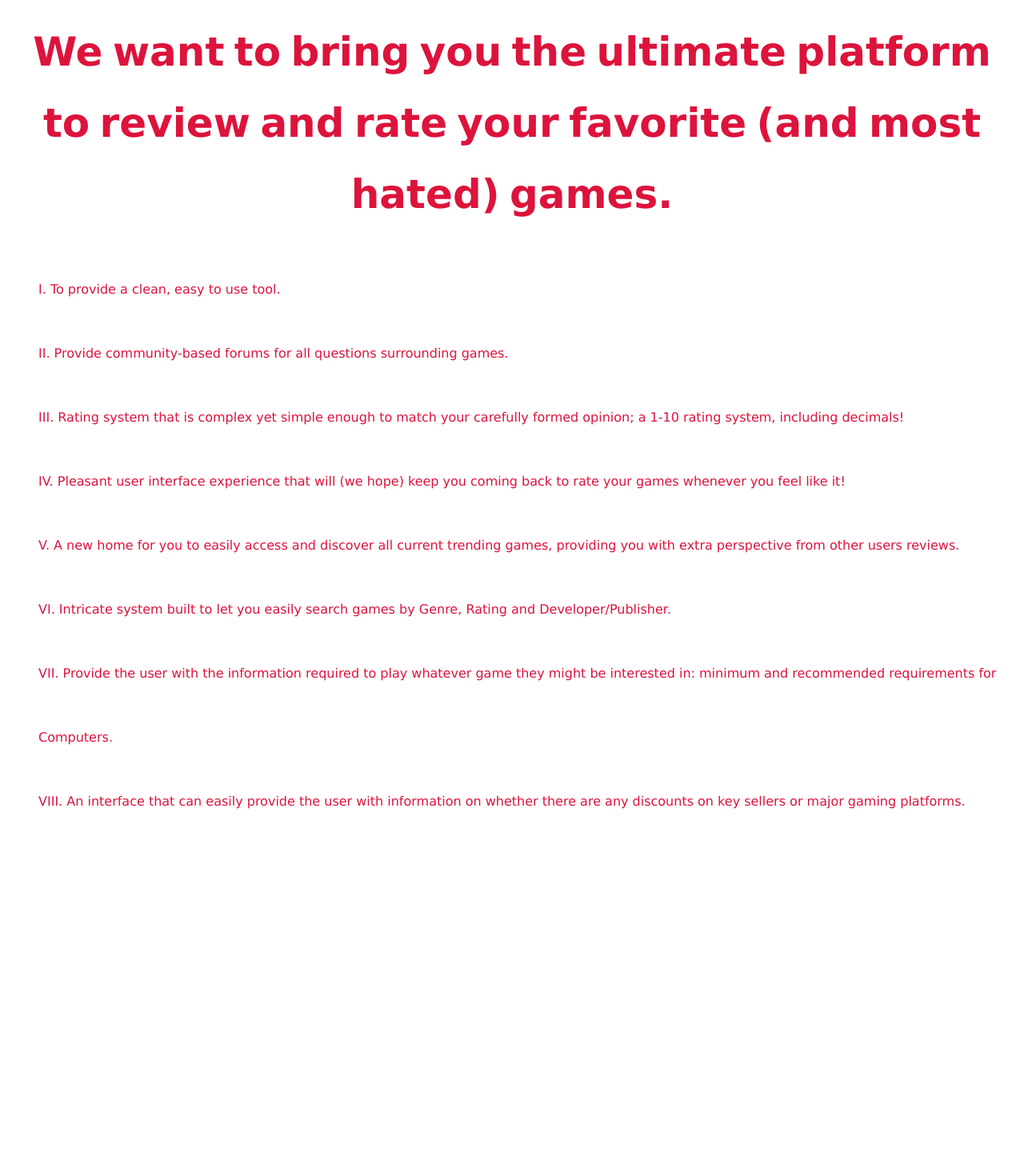
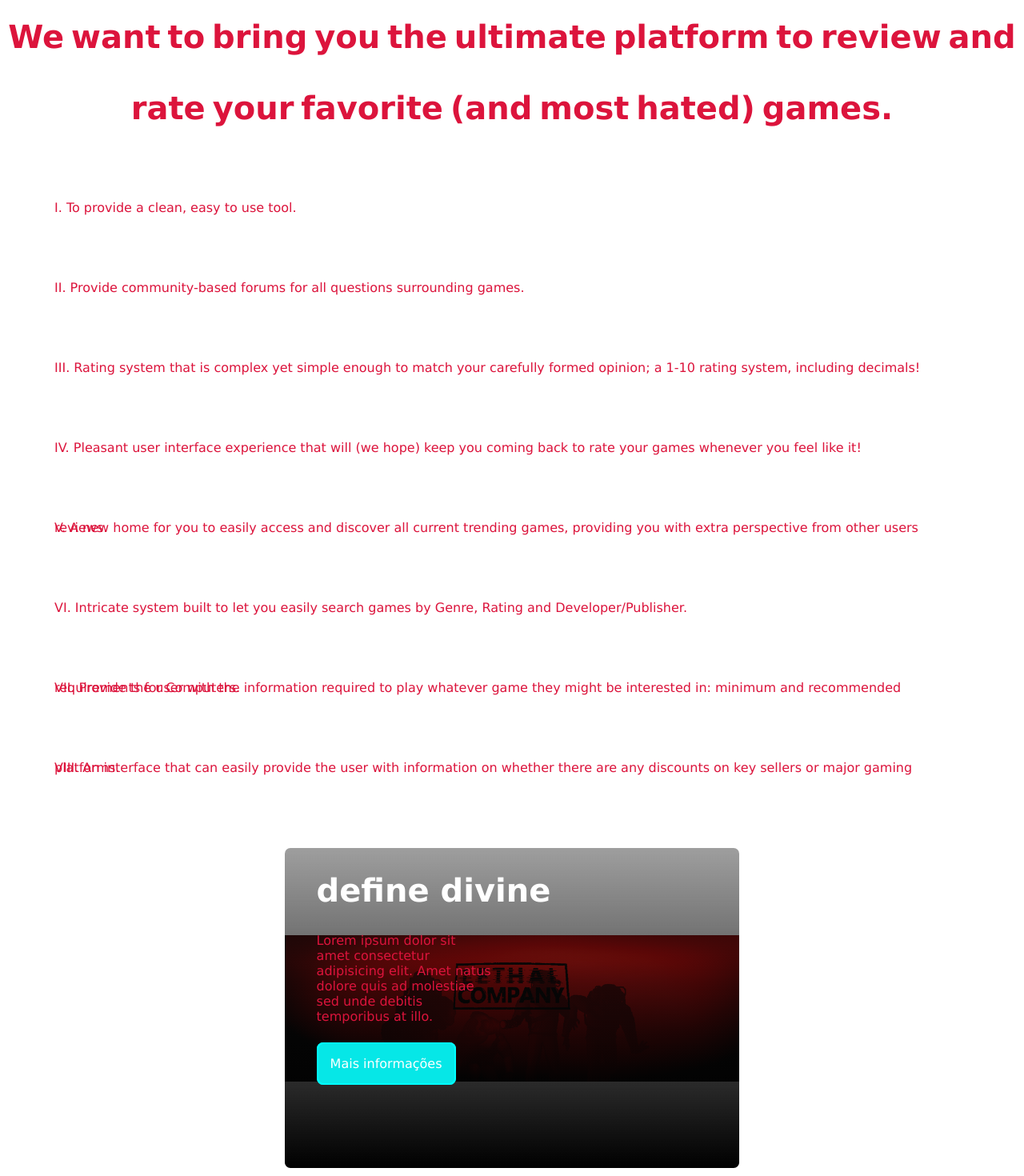
Before and after one commit to BFadiga/Website-4School, a plain HTML site: page assets/pages/Our Goal.html in a window 1280 px wide. Shown: the part 70-1540 px from the top of the page at 80% size. Before the commit the page ends 1128 px from the top, so only its background shows below. Drawn offline with Linux system fonts and the light colour scheme.

Commit message:
A few whistles and bells and some useless stuff.

```diff
--- a/assets/css/styles.css
+++ b/assets/css/styles.css
@@ -1,3 +1,9 @@
+*{
+    box-sizing: border-box;
+    padding: 0;
+    font-family: Verdana, Geneva, Tahoma, sans-serif;
+}
+
 /* Mudanças no "Trending" */
 h2{
     font-family: Verdana, Geneva, Tahoma, sans-serif;
@@ -10,6 +16,7 @@ h2{
     position: absolute;
     top: 24%;
     left: 50%;
+
 }
 
 /* Mudanças no "About" */
@@ -29,7 +36,7 @@ h1{
 a{
     text-decoration: none;
     font-weight: 600px;
-    color: #838383;
+    color: rgb(165, 15, 45);
 }
 
 a:hover{
@@ -38,7 +45,7 @@ a:hover{
 
 /* Mudanças nas imagens em geral */
 img{
-    width: 15%;
+    width: 11%;
     border-radius: 50px;
     filter: drop-shadow(14px 14px 5px #27274b);
 
@@ -47,6 +54,7 @@ img{
 /* Defender o Logo do Drop Shadow */
 .image1{
     filter: drop-shadow(0px 0px 0px);
+    margin: 0px;
 }
 
 /* Primeiro de 5 jogos na página inicial. */
@@ -61,3 +69,12 @@ img{
 img:hover{
     filter: blur(0);
 }
+
+/* Formatação da área de cima do site */
+div{
+    background-color: #262626;
+    width: 100%;
+    height: 80%;
+    border: 2px inset #ed2939;
+    box-sizing: border-box;
+}
--- a/assets/css/stylesGOALS.css
+++ b/assets/css/stylesGOALS.css
@@ -1,15 +1,20 @@
+*{
+    box-sizing: border-box;
+    padding: 0;
+    font-family: Verdana, Geneva, Tahoma, sans-serif;
+}
+
 img{
-    width: 15%;
+    width: 11%;
 
 }body{
     color: crimson;
-    font-family: Verdana, Geneva, Tahoma, sans-serif;
 }
 
 h1{
-    font-family: Verdana, Geneva, Tahoma, sans-serif;
+
     font-weight: 900;
-    font-size: 50px;
+    font-size: 40px;
     text-align: center;
     word-spacing: -5px;
     letter-spacing: 0px;
@@ -20,5 +25,50 @@ ol, li{
     list-style: upper-roman;
     list-style-position: inside;
     list-style-image: ;
-    line-height: 80px;
+    line-height: 0px
 }
+
+/* Divisão entre as listas. */
+div{
+    margin: 80px 60px 100px;
+}
+
+div h2{
+    font-size: 40px;
+    margin: 20px 30px 0;
+    color: #fff;
+}
+
+.div1{
+    background-image: linear-gradient(rgba(24, 24, 24, 0.42), rgba(0, 0, 0, 1)), url(../images/LethalCompanyBanner.png);
+    height: 400px;
+    width: 45%;
+    background-size: contain;
+    background-repeat: no-repeat;
+    background-position: 50%;
+    margin: 10px auto;
+    padding: 10px;
+    box-sizing: border-box;
+    border-radius: 7px;
+}
+
+div p{
+    margin: 30px 30px 40px;
+    width: 40%;
+}
+
+div a{
+    background-color: rgb(6, 231, 231);
+    border: 2px solid aqua;
+    text-decoration: none;
+    color: white;
+    border-radius: 8px;
+    margin: 30px;
+    padding: 15px;
+    box-sizing: border-box;
+}
+
+div a:hover{
+    background-color: transparent;
+    color: aqua;
+}
--- a/assets/css/stylesLETHAL.css
+++ b/assets/css/stylesLETHAL.css
@@ -1,3 +1,58 @@
+*{
+    box-sizing: border-box;
+    padding: 0;
+    font-family: Verdana, Geneva, Tahoma, sans-serif;
+}
+
 img{
     width: 15%;
 }
+/* Mudanças nas imagens em geral */
+
+img{
+    width: 11%;
+        filter: drop-shadow(14px 14px 5px #27274b);
+
+}
+
+/* Defender o Logo do Drop Shadow */
+.image1{
+    filter: drop-shadow(0px 0px 0px);
+}
+
+/* Banner da página do jogo */
+.GameBanner{
+    height: 400px;
+    width: 100%;
+    background-image: linear-gradient(rgba(24, 24, 24, 0.61), rgba(0, 0, 0, 0.1)),
+    url(../images/LethalCompanyBanner.png);
+    background-repeat: no-repeat;
+    background-size: contain;
+    background-attachment: fixed;
+}
+
+
+/* Mudanças no Hyperlink, e em passar o mouse por cima */
+h1{
+    font-family: Verdana, Geneva, Tahoma, sans-serif;
+    font-weight: 900;
+    text-align: end;
+    word-spacing: 5px;
+    letter-spacing: 3px;
+    line-height: 29px;
+    position: absolute;
+    top: 1%;
+    left: 95%;
+}
+
+
+a{
+    text-decoration: none;
+    font-weight: 600px;
+    color: rgb(165, 15, 45);
+
+}
+
+a:hover{
+    color: crimson;
+}
--- a/assets/pages/Our Goal.html
+++ b/assets/pages/Our Goal.html
@@ -11,14 +11,36 @@
     <a href="../../index.html"><img src="../images/Gamelist Title.png" alt="Logo"> </a>
     <h1>We want to bring you the ultimate platform to review and rate your favorite (and most hated) games.</h1>
     <ol>
+        <div>
         <li>To provide a clean, easy to use tool.</li>
+        </div>
+            <dd></dd>
+        <div>
         <li>Provide community-based forums for all questions surrounding games.</li>
+        </div>
+        <div>
         <li>Rating system that is complex yet simple enough to match your carefully formed opinion; a 1-10 rating system, including decimals!</li>
+        </div>
+        <div>
         <li>Pleasant user interface experience that will (we hope) keep you coming back to rate your games whenever you feel like it!</li>
+        </div>
+        <div>
         <li>A new home for you to easily access and discover all current trending games, providing you with extra perspective from other users reviews.</li>
+        </div>
+        <div>
         <li>Intricate system built to let you easily search games by Genre, Rating and Developer/Publisher.</li>
+        </div>
+        <div>
         <li>Provide the user with the information required to play whatever game they might be interested in: minimum and recommended requirements for Computers.</li>
+        </div>
+        <div>
         <li>An interface that can easily provide the user with information on whether there are any discounts on key sellers or major gaming platforms.</li>
+        </div>
     </ol>
+    <div class="div1">
+    <h2>define divine</h2>
+    <p>Lorem ipsum dolor sit amet consectetur adipisicing elit. Amet natus dolore quis ad molestiae sed unde debitis temporibus at illo.</p>
+    <a href=".">Mais informações</a>
+    </div>
 </body>
 </html>
```
Also changed, not shown: assets/pages/Lethal Company.html (+8 -1 lines), index.html (+7 -7 lines), assets/images/LethalCompanyBanner.png (added).
